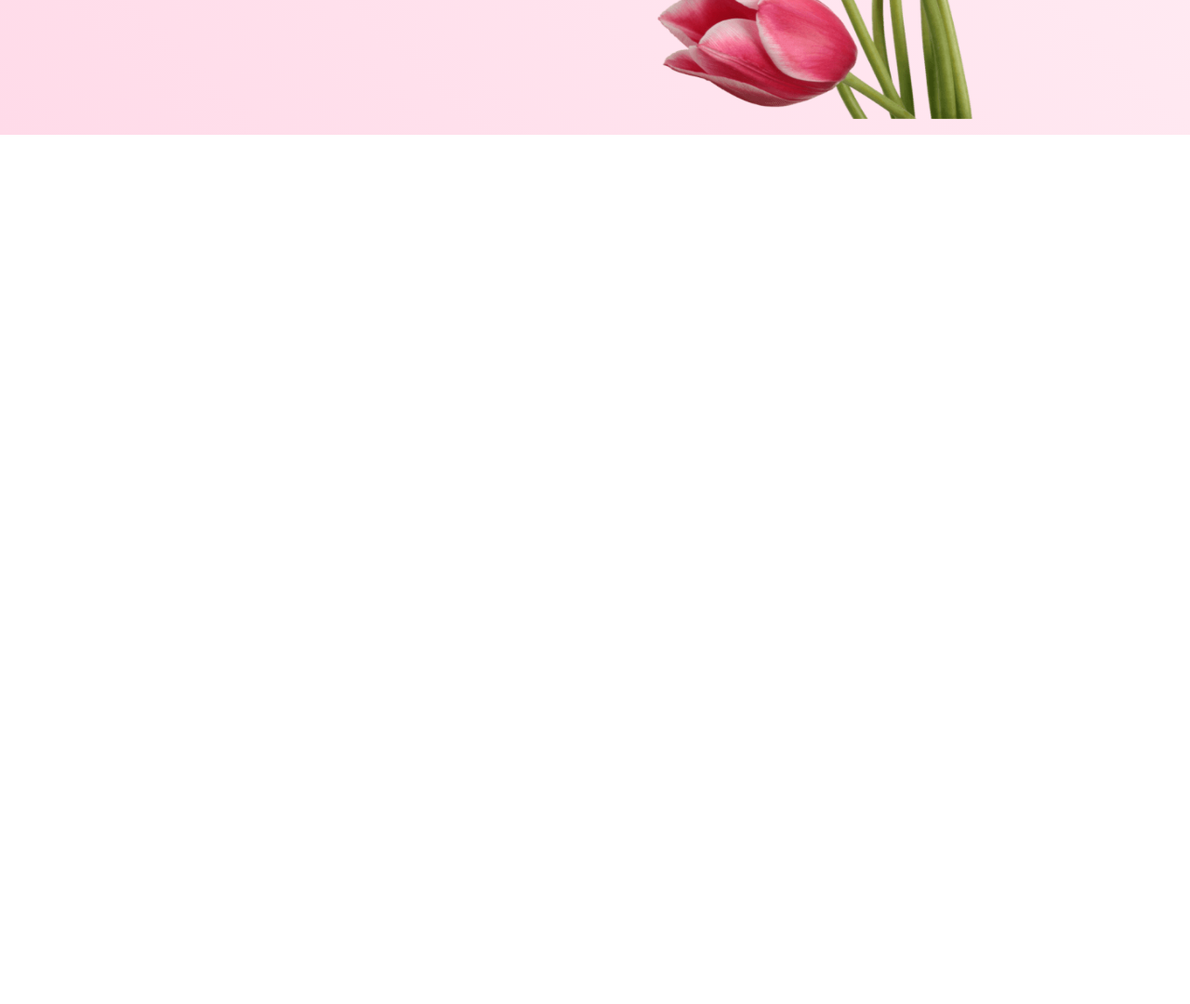
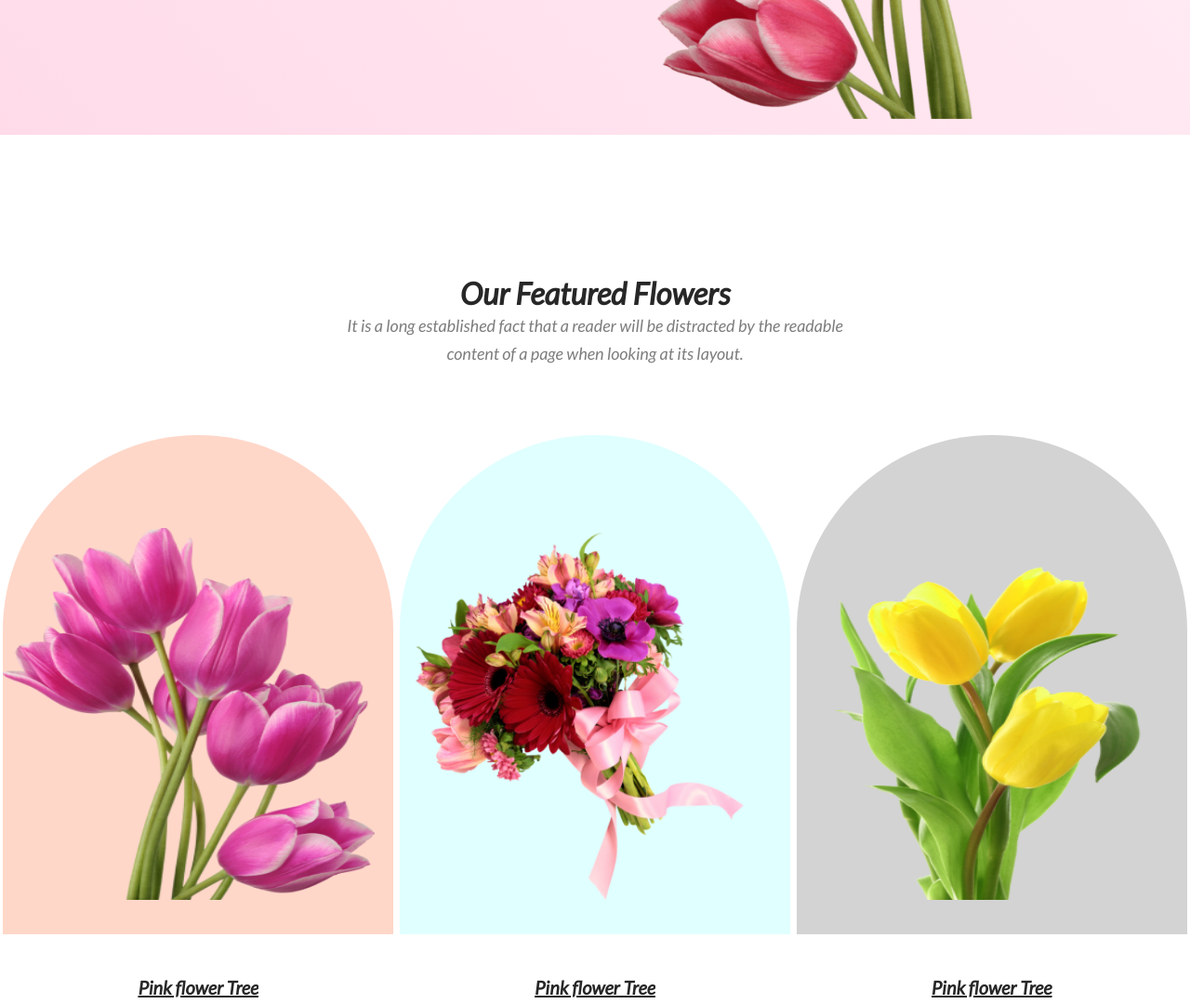
Before and after one commit to samio11/Assignment01_Programming_Hero_web, a plain HTML site: page index.html in a window 1280 px wide. Shown: the part 535-1615 px from the top of the page at 93% size. Before the commit the page ends 800 px from the top, so only its background shows below. Drawn offline with Linux system fonts and the light colour scheme.

Commit message:
Feature Commit is Added

```diff
--- a/Style/Flower.css
+++ b/Style/Flower.css
@@ -1,6 +1,7 @@
 * {
     margin: 0;
     padding: 0;
+    overflow-x: hidden;
 }
 
 .heading_banner {
@@ -41,8 +42,80 @@
     border: 0px;
 }
 
-.banner_right > img{
+.banner_right>img {
     margin-top: 50px;
     height: 600px;
     width: 560px;
 }
+
+.feature_container {
+    width: auto;
+    height: 250px;
+    /* background-color: #E55473; */
+    display: flex;
+    justify-content: center;
+    align-items: flex-end;
+}
+
+.feature_para>h4 {
+    color: #272727;
+    text-align: center;
+    font-family: Lato;
+    font-size: 33px;
+    font-style: normal;
+    font-weight: 800;
+    line-height: normal;
+}
+
+.feature_para>p {
+    color: rgba(39, 39, 39, 0.60);
+    text-align: center;
+    font-family: Lato;
+    font-size: 18px;
+    font-style: normal;
+    font-weight: 400;
+    line-height: 30px;
+}
+
+.feature_image_container {
+    height: 70vh;
+    width: 100vw;
+    margin-top: 50px;
+    /* background-color: aquamarine; */
+    display: flex;
+    justify-content: space-around;
+    align-items: flex-end;
+}
+
+.f_box1 {
+    height: 78%;
+    width: 420px;
+    /* background-color: #E55473; */
+    padding-top: 100px;
+    border-radius: 300px 300px 0px 0px;
+    border-radius: 300px 300px 0px 0px;
+    background-color: #FFD7C9;
+}
+
+.f_box1>img {
+    /* padding-top: 50px; */
+    height: 400px;
+    width: 400px;
+}
+.feature_writting{
+    width: 100vw;
+    height: auto;
+    display: flex;
+    justify-content: space-around;
+}
+
+.feature_writting >p{
+    padding-top: 40px;
+    color: #272727;
+font-family: Lato;
+font-size: 20px;
+font-style: normal;
+font-weight: 700;
+line-height: 35px;
+text-decoration-line: underline;
+}
--- a/index.html
+++ b/index.html
@@ -16,19 +16,47 @@
         <div class="heading_banner">
             <div class="banner_left">
                 <h2>Let's make <br>beautiful flowers a <br>part of your life.</h2>
-                <p class="main_p">It is a long established fact that a reader will be distracted by the readable <br>content of a page
+                <p class="main_p">It is a long established fact that a reader will be distracted by the readable
+                    <br>content of a page
                     when looking at its layout. The point of using Lorem Ipsum is <br>that it has a more-or-less normal
-                    distribution of letters.</p>
+                    distribution of letters.
+                </p>
                 <button class="main_button">Shop Now</button>
 
             </div>
             <div class="banner_right">
-              <img src="./Flower Asset/pngwing 10.png" alt="">
+                <img src="./Flower Asset/pngwing 10.png" alt="">
             </div>
-
         </div>
     </header>
     <main>
+        <!-- our feature section -->
+        <section>
+            <div class="feature_container">
+                <div class="feature_para">
+                    <h4>Our Featured Flowers</h4>
+                    <p>It is a long established fact that a reader will be distracted by the readable <br> content of a
+                        page when looking at its layout.</p>
+                </div>
+            </div>
+
+            <div class="feature_image_container">
+                <div class="f_box1">
+                    <img src="./Flower Asset/pngwing 6.png" alt="">
+                </div>
+                <div class="f_box1" style="background-color: #E0FFFF">
+                    <img src="./Flower Asset/pngwing 5.png" alt="">
+                </div>
+                <div class="f_box1" style="background-color: #D3D3D3;">
+                    <img src="./Flower Asset/pngwing 7.png" alt="">
+                </div>
+            </div>
+            <div class="feature_writting">
+                <p>Pink flower Tree</p>
+                <p>Pink flower Tree</p>
+                <p>Pink flower Tree</p>
+            </div>
+        </section>
 
     </main>
     <footer>
```
